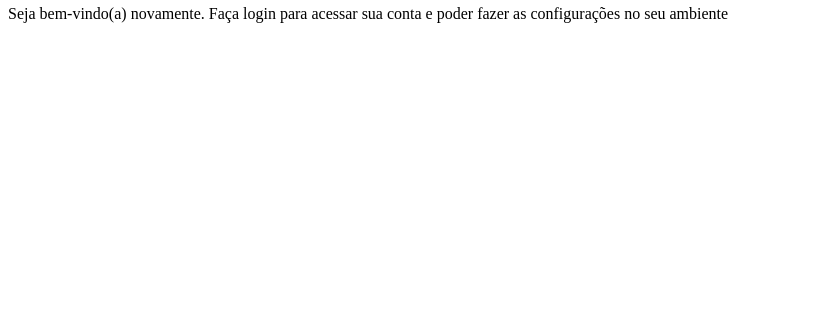
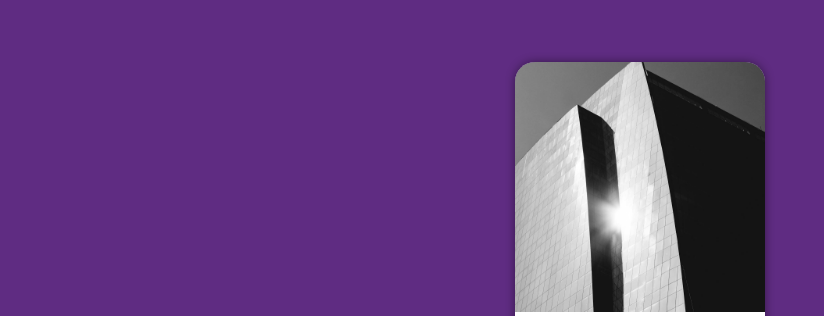
Before and after one commit to cesarpra/projeto-login, a plain HTML site: page index.html in a window 1280 px wide. Shown: the part 88-404 px from the top of the page, without its empty margins (0-824 px from the left). Drawn offline with Linux system fonts and the light colour scheme.

Commit message:
criei a tela e a imagem do projeto

```diff
--- a/estilos/style.css
+++ b/estilos/style.css
@@ -5,3 +5,49 @@
    verde: #49a09d
    lilás: #5f2c82
 */
+
+*{
+    font-family: system-ui, -apple-system, BlinkMacSystemFont, 'Segoe UI', Roboto, Oxygen, Ubuntu, Cantarell, 'Open Sans', 'Helvetica Neue', sans-serif;
+    padding: 0px;
+    margin: 0px;
+    box-sizing: border-box;
+}
+
+body, html{
+    background-color: #5f2c82;
+    height: 100vh;
+    width: 100vw;
+}
+
+main{
+    position: relative;
+    height: 100vh;
+    width: 100vw;
+}
+
+section#login{
+    position: absolute;
+    top: 50%;
+    left: 50%;
+    transform: translate(-50%, -50%);
+
+    background-color: white;
+    width: 250px;
+    height: 500px;
+    border-radius: 20px;
+    overflow: hidden;
+    box-shadow: 0px 0px 10px rgba(0, 0, 0, 0.452);
+}
+
+section#login > div#imagem{
+    display: block;
+    background: #5f2c82 url(../imagens/pexels-bruno-thethe-2747596.jpg) no-repeat;
+    background-size: cover;
+    background-position: bottom center;
+    height: 250px;
+}
+
+section#login > div#formulario{
+    display: block;
+    padding: 10px;
+}
--- a/index.html
+++ b/index.html
@@ -10,7 +10,7 @@
     <main>
         <section id="login">
             <div id="imagem">
-                foto
+                <!--Aqui vai a imagem na css-->
             </div>
             <div id="formulario">
                 <h1>login</h1>
```
